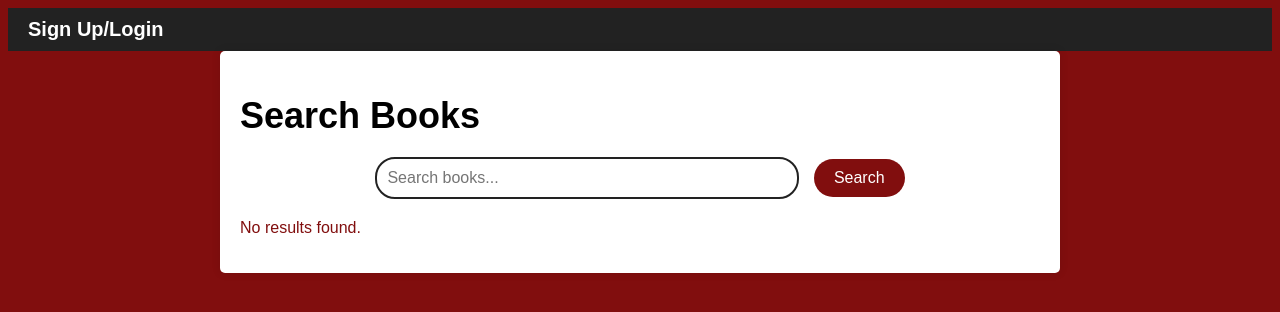
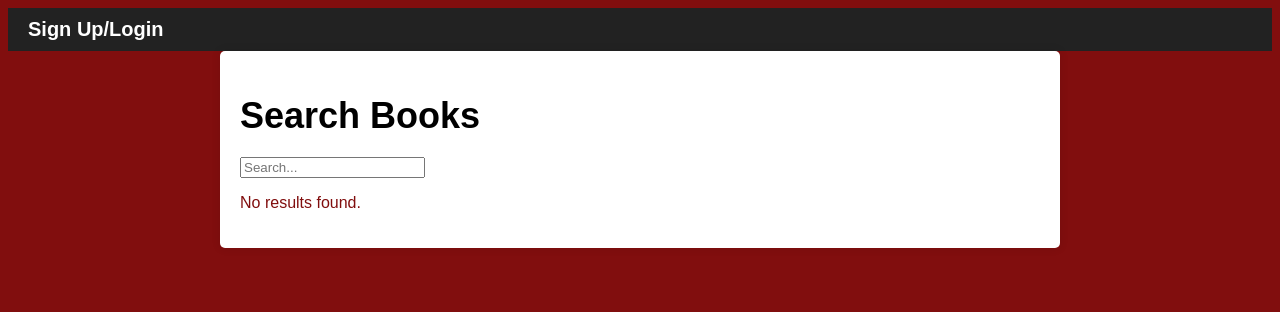
Before and after one commit to AlexiosEC/LibMS, a Django app: page /search/ in a window 1280 px wide. Shown: the top 312 px of the page. Run offline with Django 4.2, Linux system fonts and the light colour scheme.

Commit message:
Update search.html

```diff
--- a/LibMS/libmsapp/templates/search.html
+++ b/LibMS/libmsapp/templates/search.html
@@ -103,22 +103,18 @@
     </div>
     <div class="container">
         <h1>Search Books</h1>
-        <form class="search-form" method="GET">
-            <div class="search-input-wrapper">
-                <input class="search-input" type="text" name="query" placeholder="Search books...">
-                <button class="search-button" type="submit">Search</button>
-            </div>
+        <form action={% url 'search' %} method='get'>
+            <input name='q' type='text' placeholder='Search...'>
+            {{ form }}
         </form>
         {% if results %}
             <ul class="book-list">
-            {% for book in results %}
+            {% for book in object_list %}
                 <li class="book-item">
                     <div>
                         <h2 class="book-title">{{ book.title }}</h2>
                         <p class="book-author">by {{ book.author }}</p>
-                        <p class="book-description">{{ book.description }}</p>
                     </div>
-                    <a href="{% url 'book_detail' book.pk %}">View Details</a>
                 </li>
             {% endfor %}
             </ul>
```
